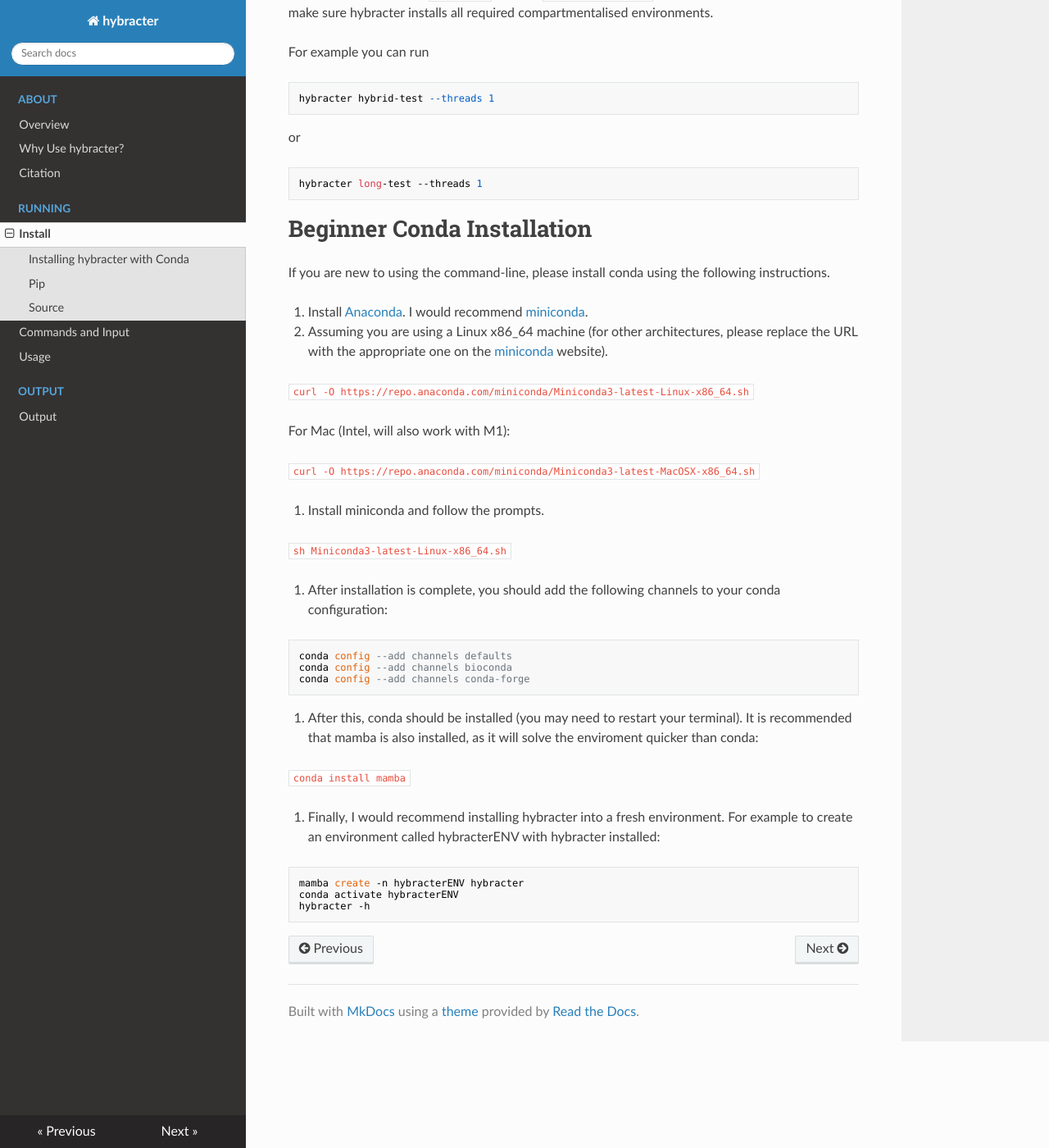
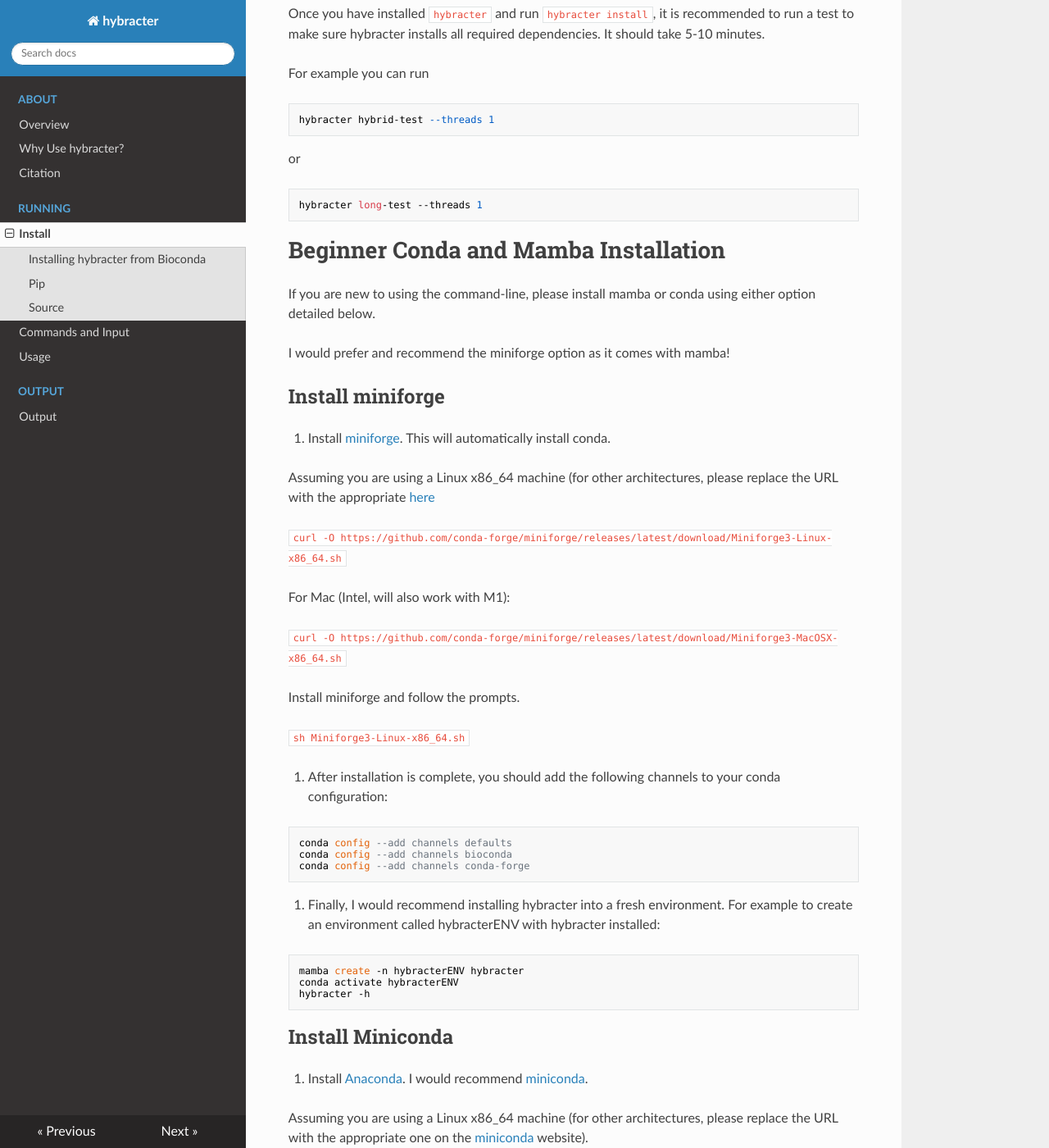
Before and after one commit to gbouras13/hybracter, an MkDocs documentation site: the page built from docs/install.md, in a window 1280 px wide and 1400 px high, scrolled down 1823 px. Shown: the whole window at 82% size. Built offline with MkDocs 1.6.1, drawn with Linux system fonts in a browser that asks for light colours; nearby versions of some CDN libraries; some of the changed text lies outside the part shown.

Commit message:
fix install for non default

````diff
--- a/docs/install.md
+++ b/docs/install.md
@@ -1,18 +1,18 @@
 # Installation
 
-You will need conda and ideally mamba to run `hybracter`, because it is required for the installation of each compartmentalised environment (e.g. Flye will have its own environment). See the end of this page for steps on how to install conda and mamba.
+You will need conda and **highly recommended** mamba to run `hybracter`, because it is required for the installation of each compartmentalised environment (e.g. Flye will have its own environment). See the end of this page for steps on how to install mamba.
 
-## Installing `hybracter` with Conda
+## Installing `hybracter` from Bioconda
 
-The easiest way to install `hybracter` is via conda. For inexperienced command line users, this method is highly recommended.
+The easiest way to install `hybracter` is from bioconda. For inexperienced command line users, this method is highly recommended.
 
 ```
 conda install -c bioconda hybracter
 ```
 
-This will install all the dependencies along with `hybracter`. The dependencies are listed in environment.yml.
+This will install all the dependencies along with `hybracter`. The dependencies are listed in `build/environment.yaml`.
 
-I would recommend using mamba :
+I would recommend using mamba:
 
 ```
 conda install mamba
@@ -60,11 +60,11 @@ The containerised environments will automatically be created as required when yo
 
 For users who will be running `hybracter` offline e.g. on a cluster, this means you should probably run a small test datasets like `hybracter hybrid-test` and `hybracter long-test` where internet is available online (such as on the head node) to ensure all required environments are installed. I am one of these people :)
 
-Finally, but default `hybracter` will use mamba to install your environments. If you must use conda not mamba, use `--conda-frontend conda` to force `hybracter` to use conda.
+Finally, but default `hybracter` will use mamba to install your environments. If for some reason you must use conda not mamba, use `--conda-frontend conda` with your hybracter command to force `hybracter` to use conda.
 
 # `hybracter` testing
 
-Once you have installed `hybracter` and run `hybracter install`, it is recommended to run a test to make sure hybracter installs all required compartmentalised environments.
+Once you have installed `hybracter` and run `hybracter install`, it is recommended to run a test to make sure hybracter installs all required dependencies. It should take 5-10 minutes.
 
 For example you can run
 
@@ -78,12 +78,50 @@ or
 hybracter long-test --threads 1
 ```
 
-# Beginner Conda Installation
+# Beginner Conda and Mamba Installation
 
-If you are new to using the command-line, please install conda using the following instructions.
+If you are new to using the command-line, please install mamba or conda using either option detailed below.
+
+I would prefer and recommend the miniforge option as it comes with mamba!
+
+##  Install miniforge
+
+1. Install [miniforge](https://github.com/conda-forge/miniforge). This will automatically install conda.
+
+Assuming you are using a Linux x86_64 machine (for other architectures, please replace the URL with the appropriate [here](https://github.com/conda-forge/miniforge)
+
+`curl -O https://github.com/conda-forge/miniforge/releases/latest/download/Miniforge3-Linux-x86_64.sh`
+
+For Mac (Intel, will also work with M1):
+
+`curl -O https://github.com/conda-forge/miniforge/releases/latest/download/Miniforge3-MacOSX-x86_64.sh`
+
+Install miniforge and follow the prompts.
+
+`sh Miniforge3-Linux-x86_64.sh`
+
+
+2. After installation is complete, you should add the following channels to your conda configuration:
+
+```
+conda config --add channels defaults
+conda config --add channels bioconda
+conda config --add channels conda-forge
+```
+
+3. Finally, I would recommend installing hybracter into a fresh environment. For example to create an environment called hybracterENV with hybracter installed:
+
+```
+mamba create -n hybracterENV hybracter
+conda activate hybracterENV
+hybracter -h
+```
+
+## Install Miniconda
 
 1. Install [Anaconda](https://www.anaconda.com/products/distribution). I would recommend [miniconda](https://docs.conda.io/en/latest/miniconda.html).
-2. Assuming you are using a Linux x86_64 machine (for other architectures, please replace the URL with the appropriate one on the [miniconda](https://docs.conda.io/en/latest/miniconda.html) website).
+
+Assuming you are using a Linux x86_64 machine (for other architectures, please replace the URL with the appropriate one on the [miniconda](https://docs.conda.io/en/latest/miniconda.html) website).
 
 `curl -O https://repo.anaconda.com/miniconda/Miniconda3-latest-Linux-x86_64.sh`
 
@@ -103,11 +142,13 @@ conda config --add channels bioconda
 conda config --add channels conda-forge
 ```
 
-5. After this, conda should be installed (you may need to restart your terminal). It is recommended that mamba is also installed, as it will solve the enviroment quicker than conda:
+3. After this, conda should be installed (you may need to restart your terminal). It is recommended that mamba is also installed, as it will solve the enviroment quicker than conda:
 
-`conda install mamba`
+```
+conda install mamba
+```
 
-6. Finally, I would recommend installing hybracter into a fresh environment. For example to create an environment called hybracterENV with hybracter installed:
+4. Finally, I would recommend installing hybracter into a fresh environment. For example to create an environment called hybracterENV with hybracter installed:
 
 ```
 mamba create -n hybracterENV hybracter
````
Also changed, not shown: other parts of docs/install.md (+3 -2 lines), README.md (+30 -2 lines), 10 other files.
